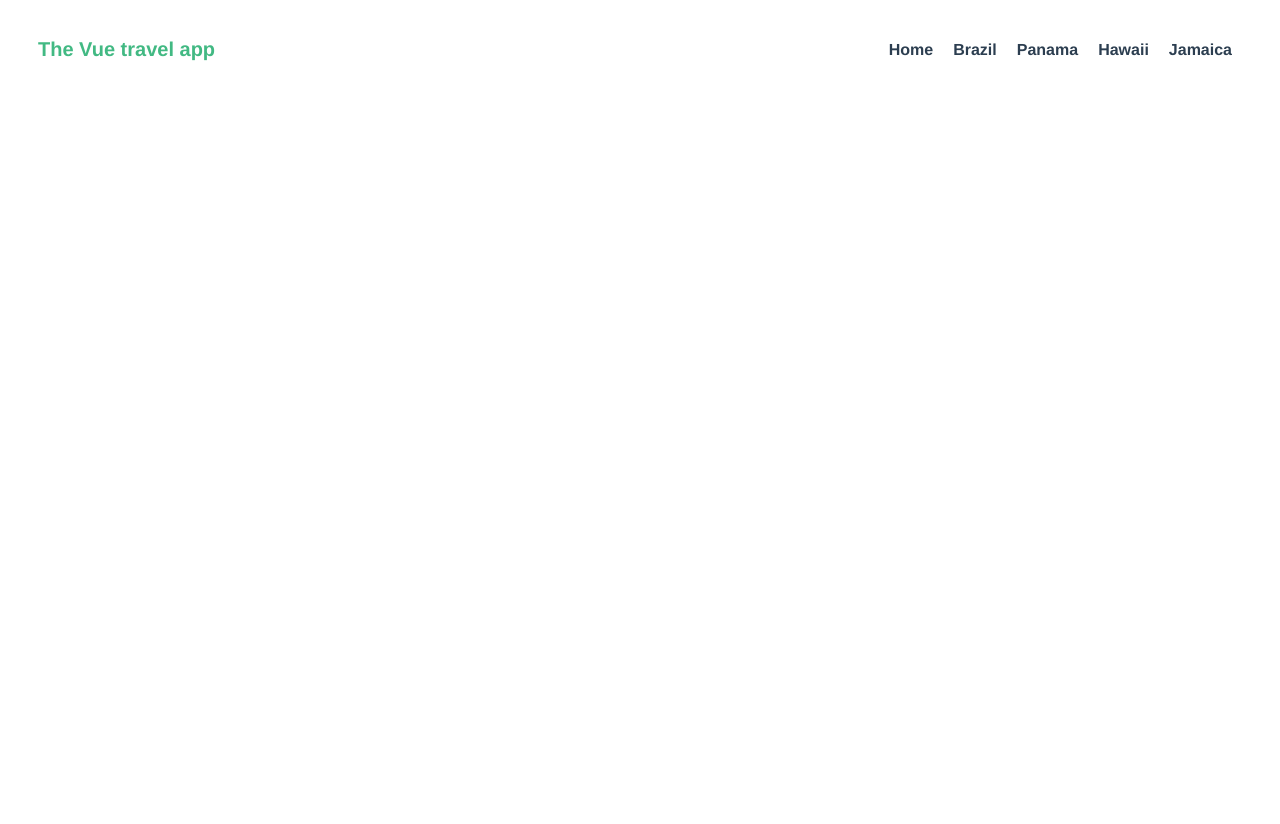
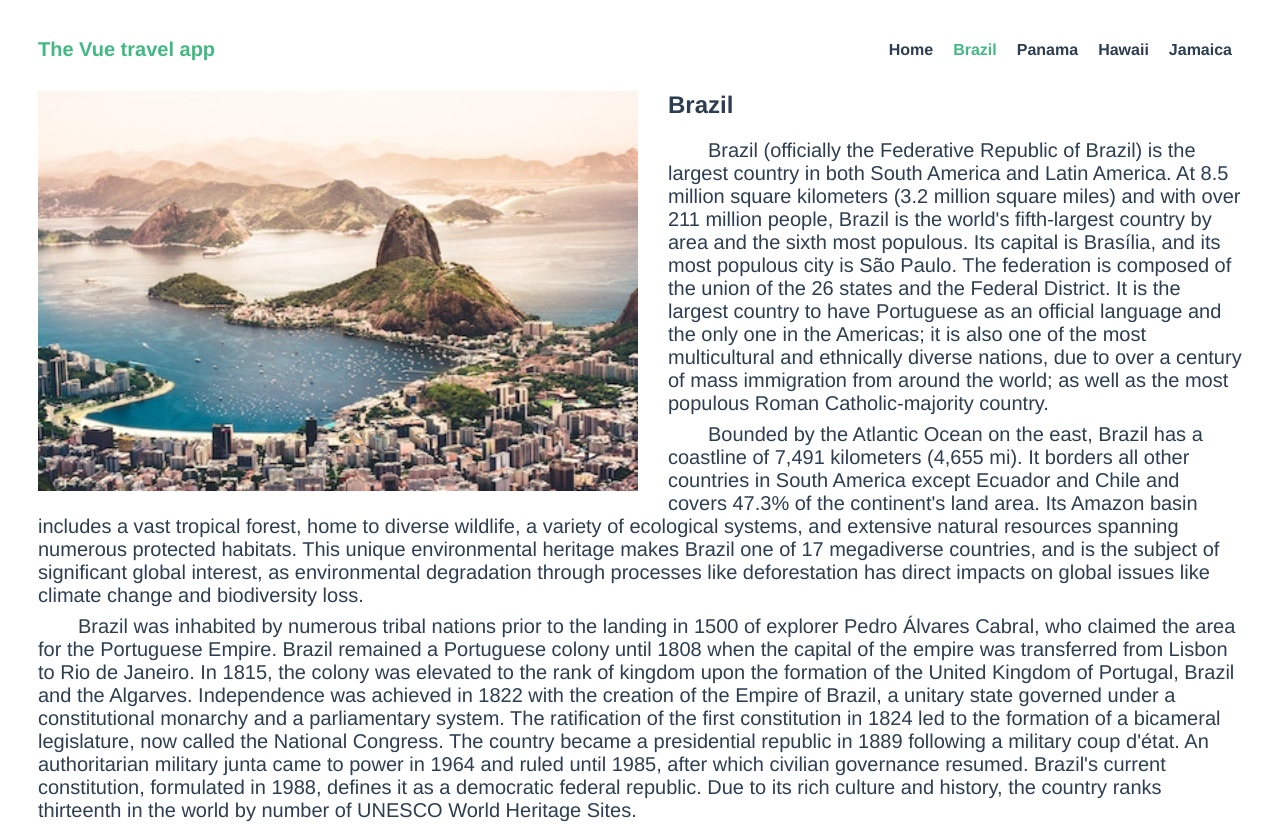
Before and after one commit to massqeen/vue-travel-app, a Vue app: page /details/1 in a window 1280 px wide. Shown: the top 824 px of the page. Before the commit the page ends 800 px from the top, so only its background shows below. Built offline with nearby package versions, Linux system fonts and the light colour scheme.

Commit message:
Small fix in key of DestinationDetails.vue, name of CreateEl in main.js, added container class to nav panel

```diff
--- a/src/components/TheNavigation.vue
+++ b/src/components/TheNavigation.vue
@@ -1,5 +1,5 @@
 <template>
-  <nav id="nav" class="navigation">
+  <nav id="nav" class="navigation container">
     <p class="logo">The Vue travel app</p>
     <ul class="nav-list">
       <li class="nav-item">
--- a/src/main.js
+++ b/src/main.js
@@ -6,5 +6,5 @@ Vue.config.productionTip = false
 
 new Vue({
   router,
-  render: (h) => h(App),
+  render: (createElement) => createElement(App),
 }).$mount('#app')
--- a/src/router/index.js
+++ b/src/router/index.js
@@ -11,7 +11,7 @@ const routes = [
     component: Home,
   },
   {
-    path: '/details:id',
+    path: '/details/:id',
     name: 'DestinationDetails',
     component: () =>
       import(/* webpackChunkName: "brazil"*/ '@/views/DestinationDetails'),
--- a/src/views/DestinationDetails.vue
+++ b/src/views/DestinationDetails.vue
@@ -9,7 +9,7 @@
       <h1 class="title">{{ destination.name }}</h1>
       <p
         v-for="text in destination.description"
-        :key="text.slice(0, 5)"
+        :key="text.slice(0, 20)"
         class="description"
       >
         {{ text }}
```
